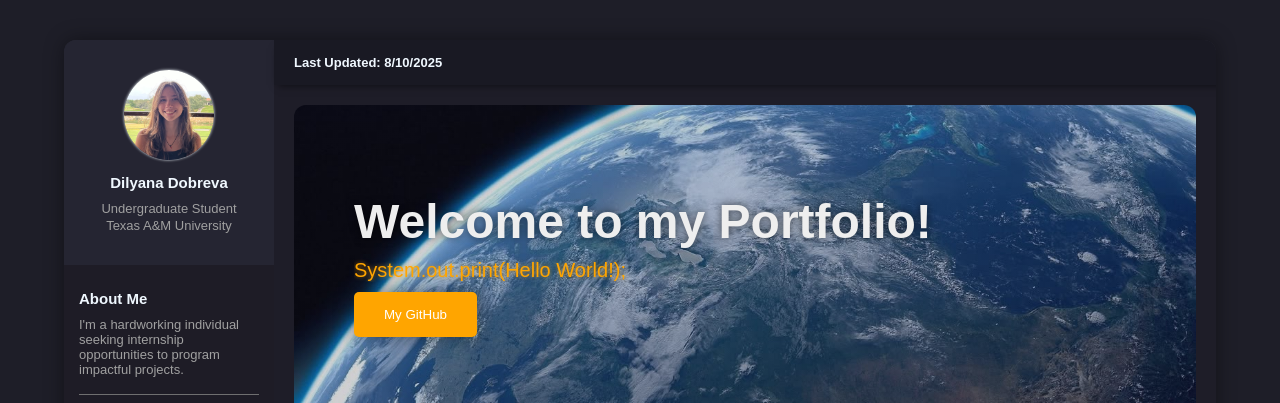
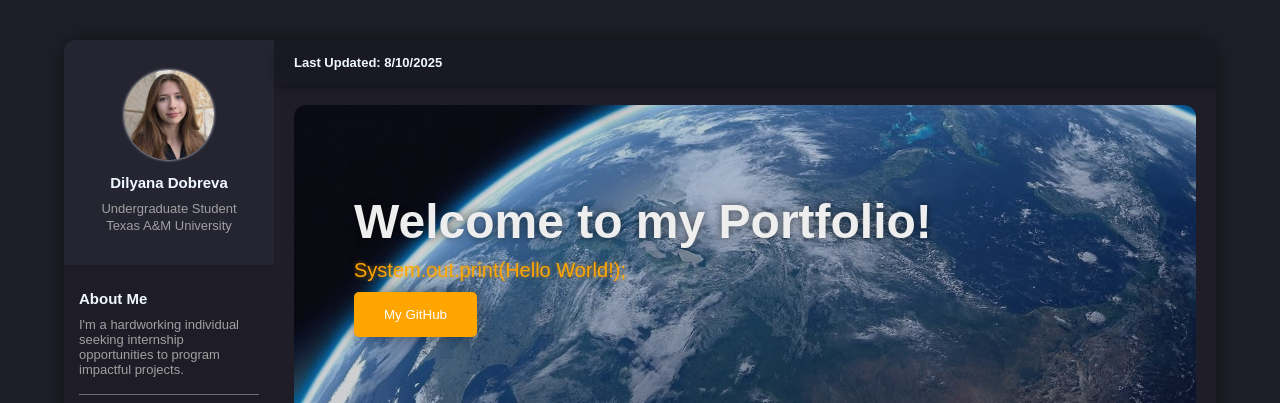
Before and after one commit to dreakkky/dreakkky.github.io, a plain HTML site: page index.html in a window 1280 px wide. Shown: the top 403 px of the page. Drawn offline with Linux system fonts and the light colour scheme.

Commit message:
changed profile picture

```diff
--- a/index.html
+++ b/index.html
@@ -17,7 +17,7 @@
       <div class="side-page">
         <div class="side-page-profile">
           <div class="side-page-profile-picture">
-            <img src="assets/images/profile-picture.png" alt="profile picture" />
+            <img src="assets/images/profile-picture1.jpg" alt="profile picture" />
           </div>
           <h3>Dilyana Dobreva</h3>
           <p>Undergraduate Student</p>
```
Also changed, not shown: assets/images/profile-picture1.jpg (added), 4 other files.
